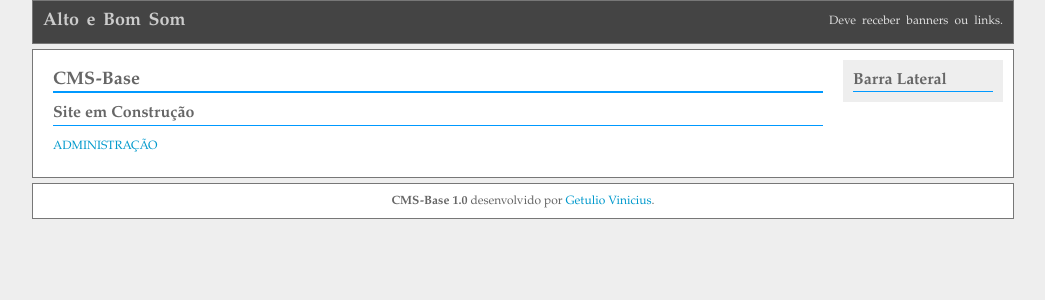
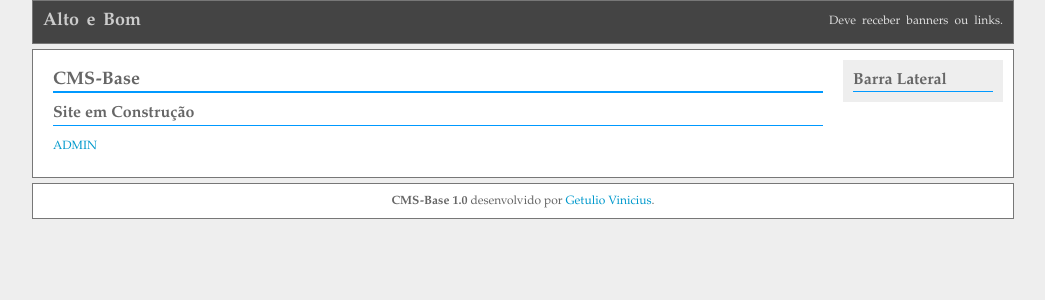
Before and after one commit to getuliovinicius/cms-base, a PHP site: page / in a window 1280 px wide. Shown: the top 300 px of the page, without its empty margins (117-1162 px from the left). Run offline with PHP 8.4, Linux system fonts and the light colour scheme.

Commit message:
comimt #03 - Alteração de teste
index e cabeçalho

```diff
--- a/include/geral/php/cabecalho.php
+++ b/include/geral/php/cabecalho.php
@@ -1,5 +1,5 @@
 <?php
-$siteTitulo = "Alto e Bom Som";
+$siteTitulo = "Alto e Bom";
 $siteSlogan = "Confie na tecnologia e vá além";
 $siteDescricao = "Um site que fala sobre tecnologia de maneira simples e peculiar.";
 $sitePalavraschave = "tecnologia, site, teste";
--- a/index.php
+++ b/index.php
@@ -47,7 +47,7 @@ include 'include/geral/php/cabecalho.php';
 				<h1>CMS-Base</h1>
 				<h2>Site em Construção</h2>
 			</hgroup>
-			<p><a href="/cms-base/administracao">ADMINISTRAÇÃO</a></p>
+			<p><a href="/cms-base/administracao">ADMIN</a></p>
 			<!-- InstanceEndEditable -->
 		</section>
 		<aside id="conteudoLateral">
```
